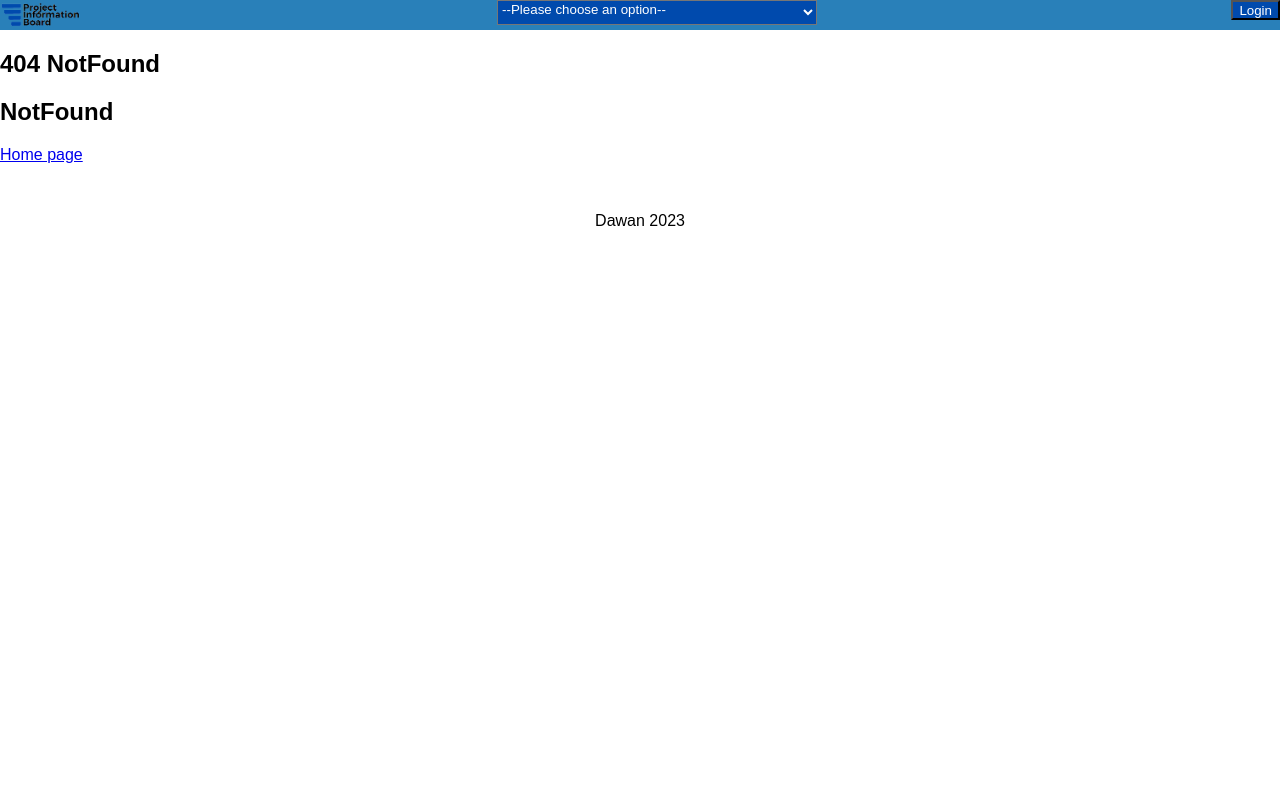
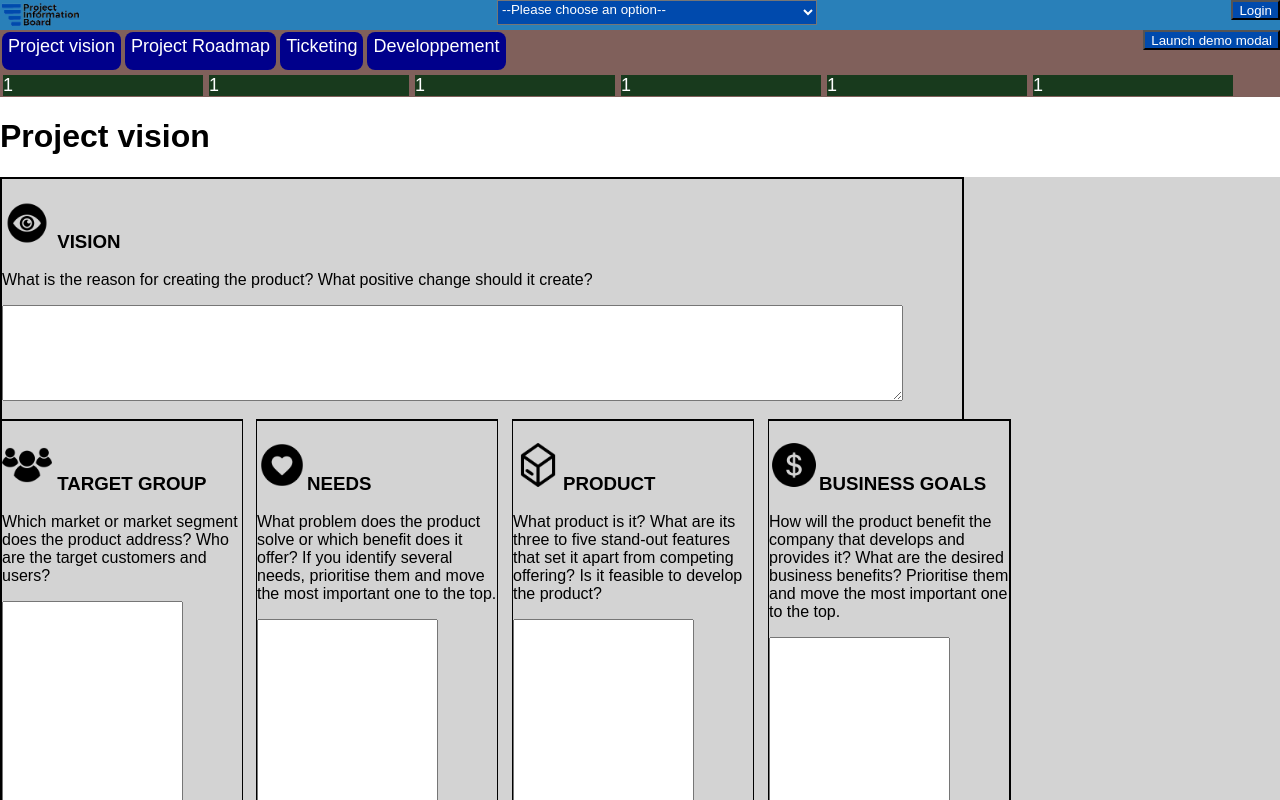
Before and after one commit to etrangere/redlinedawan, a React (Create React App) app: page /projectvision/1 in a window 1280 px wide. Before the commit this address had no page. Shown: the top 800 px of the page. Built offline with nearby package versions, Linux system fonts and the light colour scheme.

Commit message:
Project 68,frontend passing id on all pages is ok

```diff
--- a/src/component/KanbanMethod.js
+++ b/src/component/KanbanMethod.js
@@ -1,17 +1,18 @@
-
+import { useParams } from 'react-router-dom';
 import EtapeButton from "./EtapeButton";
 import { Link } from "react-router-dom";
 
 export default function KanbanMethod (props){
 
+    const { id } = useParams();
+    console.log(id);
 
     return (<>
 
-              <Link to="/projectvision" className="nav-link"><EtapeButton name="Project Vision" /></Link>
-              <Link to="/projectroadmap" className="nav-link"><EtapeButton name="Project Roadmap" /></Link>
-              <Link to="/ticketing" className="nav-link"><EtapeButton name="Ticketing" /></Link>
-              <Link to="/developpement" className="nav-link"><EtapeButton name="Developpement" /></Link>
-
+              <Link to={`/projectvision/${id}`} className="nav-link" ><EtapeButton name="Project vision" /></Link>
+              <Link to={`/projectroadmap/${id}`} className="nav-link"><EtapeButton name="Project Roadmap" /></Link>
+              <Link to={`/ticketing/${id}`} className="nav-link" ><EtapeButton name="Ticketing" /></Link>
+              <Link to={`/developpement/${id}`} className="nav-link" ><EtapeButton name="Developpement" /></Link>
 
            </>)
 }
--- a/src/pages/Developpement.js
+++ b/src/pages/Developpement.js
@@ -1,8 +1,12 @@
+import { useParams } from 'react-router-dom';
 import DropDown from '../component/DropDown';
 import EtapeButtonContainer from '../component/EtapeButtonContainer';
 import './Developpement.css';
 
-export default function Develppement (){
+export default function Develppement (props){
+
+    const { id } = useParams();
+    console.log(id);
 
 
     return (<>
--- a/src/pages/Project.js
+++ b/src/pages/Project.js
@@ -7,9 +7,8 @@ import DropDown from '../component/DropDown';
 export default function Project (props){
 
     const { id } = useParams();
+    console.log(id);
 
-
-    console.log(id);
     return (<>
 
     <EtapeButtonContainer/>
--- a/src/pages/ProjectRoadmap.js
+++ b/src/pages/ProjectRoadmap.js
@@ -6,10 +6,13 @@ import image_star from "../img/star.png";
 import image_graph from "../img/graph.png";
 import EtapeButtonContainer from '../component/EtapeButtonContainer';
 import DropDown from '../component/DropDown';
+import { useParams } from 'react-router-dom';
 
 
-export default function ProjectRoadmap (){
+export default function ProjectRoadmap (props){
 
+    const { id } = useParams();
+    console.log(id);
 
     return (<>
    <EtapeButtonContainer/>
--- a/src/pages/ProjectVision.js
+++ b/src/pages/ProjectVision.js
@@ -6,9 +6,11 @@ import image_product from "../img/product.png";
 import image_dollar from "../img/dollar.png";
 import EtapeButtonContainer from '../component/EtapeButtonContainer';
 import DropDown from '../component/DropDown';
+import { useParams } from 'react-router-dom';
 
-export default function ProjectVision(){
-
+export default function ProjectVision(props){
+    const { id } = useParams();
+    console.log(id);
 
     return (<>
     <EtapeButtonContainer/>
--- a/src/pages/Ticketing.js
+++ b/src/pages/Ticketing.js
@@ -1,11 +1,13 @@
+import { useParams } from 'react-router-dom';
 import DropDown from '../component/DropDown';
 import EtapeButtonContainer from '../component/EtapeButtonContainer';
 import './Ticketing.css';
 //import image_eye from "../img/eye.png";
 
 
-export default function Ticketing (){
-
+export default function Ticketing (props){
+    const { id } = useParams();
+    console.log(id);
 
     return (<>
     <EtapeButtonContainer/>
--- a/src/router/Main.js
+++ b/src/router/Main.js
@@ -17,10 +17,10 @@ export default function Main(){
            {/*  <Route index element = { <Home/>}/>  */}
 
             <Route path="/"   element= { <Home/>}/>
-            <Route path="projectvision"   element= { <ProjectVision/>}/>
-            <Route path="projectroadmap"   element= { <ProjectRoadmap/>}/>
-            <Route path="ticketing"   element= { <Ticketing/>}/>
-            <Route path="developpement"   element= { <Developpement/>}/>
+            <Route path={`projectvision/:id`}  element= { <ProjectVision/>}/>
+            <Route path={`projectroadmap/:id`}   element= { <ProjectRoadmap/>}/>
+            <Route path={`ticketing/:id`}  element= { <Ticketing/>}/>
+            <Route path={`developpement/:id`}   element= { <Developpement/>}/>
             <Route path={`project/:id`} element={<Project/>} />
             <Route path="*"   element= { <NotFound/>}/>
 
```
